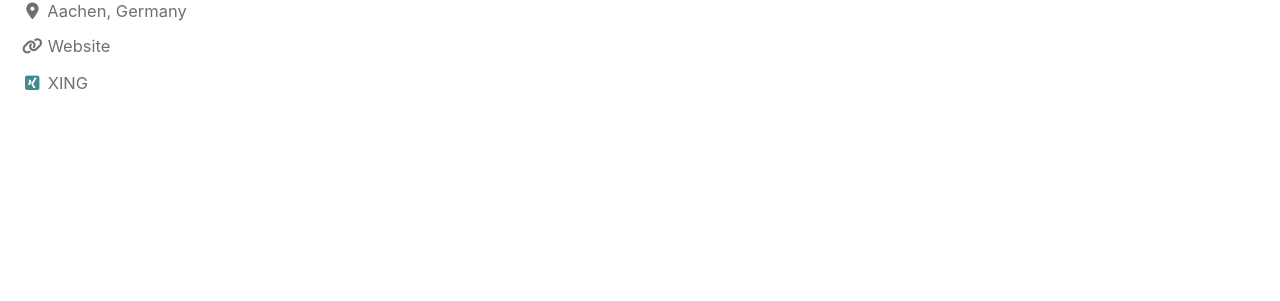
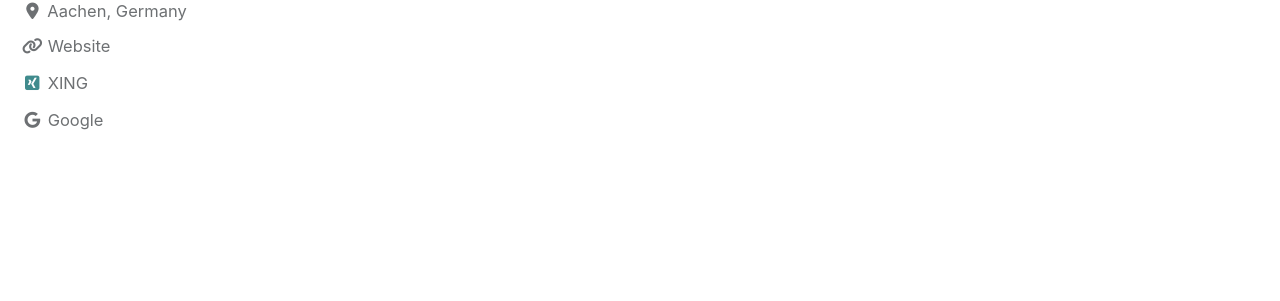
Before and after one commit to Floriankoenigdigital/floriankoenig, a Jekyll site: the page built from index.html, in a window 1280 px wide. Shown: the part 506-807 px from the top of the page. Built offline with Jekyll 4.4.1, drawn with Linux system fonts in a browser that asks for light colours; cached includes are drawn as plain includes; nearby versions of some CDN libraries; the list of posts is cut into pages by our own code.

Commit message:
new config

```diff
--- a/_config.yml
+++ b/_config.yml
@@ -120,6 +120,9 @@ author:
     - label: "XING"
       icon: "fab fa-fw fa-xing-square"
       url: "https://www.xing.com/profile/Florian_Koenig44"
+    - label: "Google"
+      icon: "fab fa-fw fa-google"
+      url: "https://scholar.google.de/citations?user=ccnO1QwAAAAJ&hl"
 # Site Footer
 footer:
   links:
--- a/_includes/author-profile.html
+++ b/_includes/author-profile.html
@@ -245,6 +245,13 @@
           </a>
         </li>
       {% endif %}
+	  {% if author.google %}
+        <li>
+          <a href="https://www.google.com/{{ author.facebook }}" itemprop="sameAs" rel="nofollow noopener noreferrer">
+            <i class="fab fa-fw fa-google" aria-hidden="true"></i><span class="label">Google</span>
+          </a>
+        </li>
+      {% endif %}
 
       {% include author-profile-custom-links.html %}
     </ul>
```
